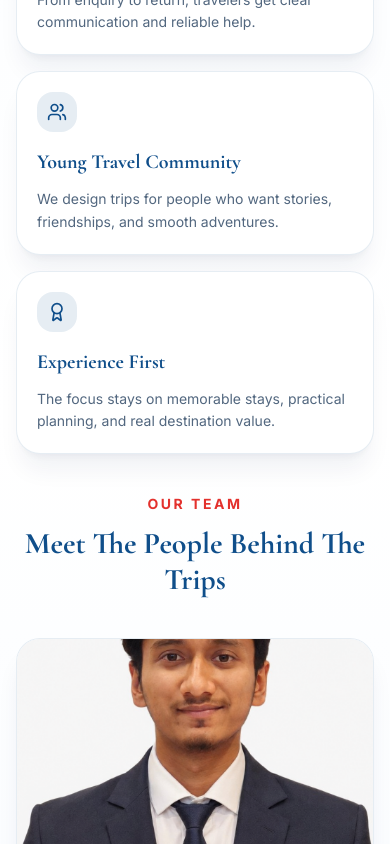
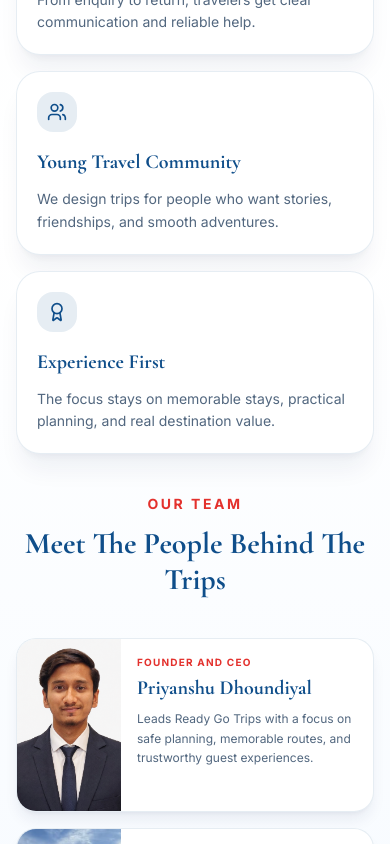
Before and after one commit to sujal9x9/readygo, a Next.js app: page /about in a window 390 px wide. Shown: the part 1156-2000 px from the top of the page. Built offline with nearby package versions, Linux system fonts and the light colour scheme.

Commit message:
Improve team cards on mobile

```diff
--- a/src/app/about/page.tsx
+++ b/src/app/about/page.tsx
@@ -88,23 +88,23 @@ export default function AboutPage() {
             <h2 className="mt-3 font-heading text-3xl font-bold text-secondary md:text-5xl">Meet The People Behind The Trips</h2>
           </div>
 
-          <div className="mx-auto grid max-w-5xl gap-6 lg:grid-cols-2">
+          <div className="mx-auto grid max-w-5xl gap-4 md:gap-6 lg:grid-cols-2">
             {teamMembers.map((member) => (
-              <article key={member.id} className="grid overflow-hidden rounded-[24px] border border-secondary/10 bg-white shadow-xl md:shadow-2xl shadow-blue-950/8 sm:grid-cols-[160px_1fr]">
-                <div className="relative h-[220px] bg-blue-50 sm:h-full sm:min-h-[220px]">
+              <article key={member.id} className="grid grid-cols-[104px_1fr] overflow-hidden rounded-[20px] border border-secondary/10 bg-white shadow-lg shadow-blue-950/8 sm:grid-cols-[150px_1fr] md:rounded-[24px] md:shadow-2xl">
+                <div className="relative h-full min-h-[172px] bg-blue-50 sm:min-h-[210px]">
                   <Image
                     src={member.image}
                     alt={member.name}
                     fill
-                    className="object-cover object-center"
-                    sizes="(max-width: 640px) 100vw, 190px"
+                    className="object-cover object-top"
+                    sizes="(max-width: 640px) 104px, 150px"
                     quality={95}
                   />
                 </div>
-                <div className="p-4 md:p-6">
-                  <p className="text-xs md:text-sm font-bold uppercase tracking-[0.16em] text-accent">{member.role}</p>
-                  <h3 className="mt-2 font-heading text-2xl md:text-3xl font-bold text-secondary">{member.name}</h3>
-                  <p className="mt-3 md:mt-4 text-sm md:text-base leading-relaxed text-muted">{member.description}</p>
+                <div className="p-4 sm:p-5 md:p-6">
+                  <p className="text-[10px] font-bold uppercase tracking-[0.12em] text-accent sm:text-xs md:text-sm md:tracking-[0.16em]">{member.role}</p>
+                  <h3 className="mt-1.5 font-heading text-xl font-bold leading-tight text-secondary sm:text-2xl md:text-3xl">{member.name}</h3>
+                  <p className="mt-2 text-xs leading-relaxed text-muted sm:text-sm md:mt-4 md:text-base">{member.description}</p>
                 </div>
               </article>
             ))}
```
